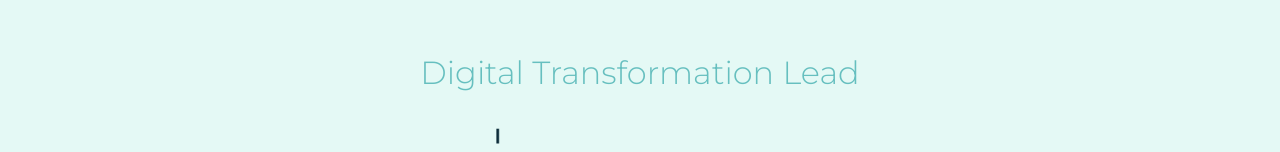
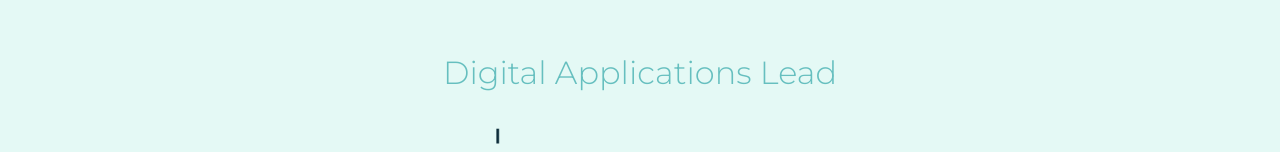
Before and after one commit to techiebiker/cv, a plain HTML site: page index.html in a window 1280 px wide. Shown: the part 239-391 px from the top of the page. Drawn offline with Linux system fonts and the light colour scheme.

Commit message:
Update index.html

```diff
--- a/index.html
+++ b/index.html
@@ -21,7 +21,7 @@
   <div class="top-container">
 <!--    <img class="top-cloud" src="images/cloud.png" alt="cloud-img"> -->
     <h1><em>I'm Pavan </em></h1>
-    <h2>Digital Transformation Lead</h2>
+    <h2>Digital Applications Lead</h2>
   <!--  <img class="bottom-cloud" src="images/cloud.png" alt="cloud-img"> -->
     <img src="images/mountain.png" alt="pavanpal-digital-img">
   </div>
```
